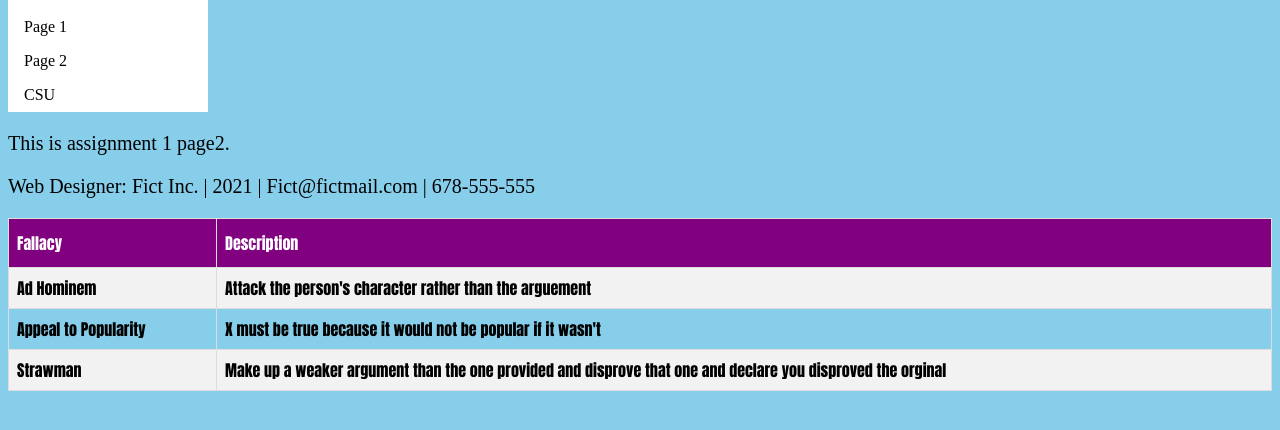
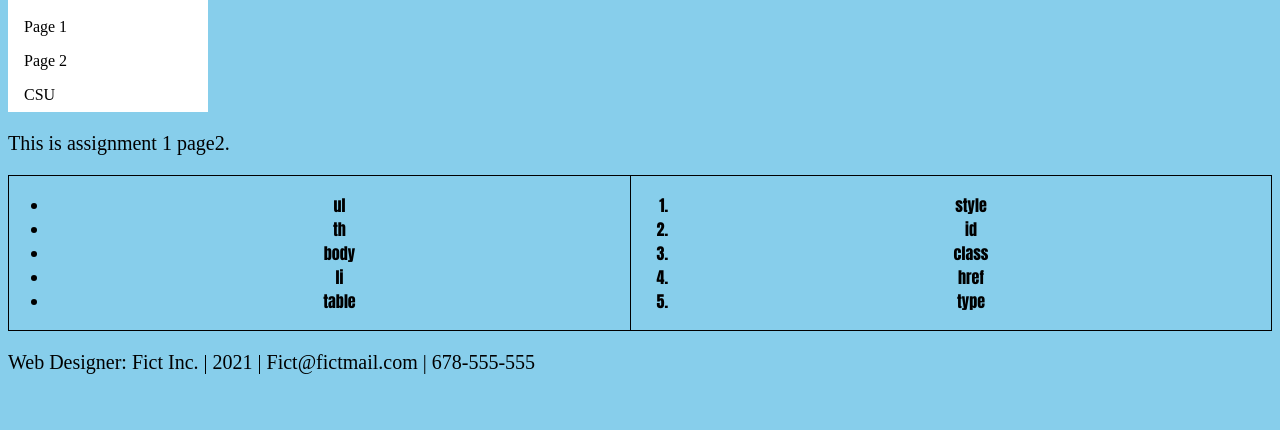
Before and after one commit to BacoJacob/Assignment1, a plain HTML site: page page2.html in a window 1280 px wide. Shown: the part 132-562 px from the top of the page. Drawn offline with Linux system fonts and the light colour scheme.

Commit message:
fixed bugs and made it so it fit the the assignment more

```diff
--- a/page2.html
+++ b/page2.html
@@ -13,7 +13,7 @@
       <div id="bannerimage"></div>
     </header>
     <nav>
-      <ul>
+      <ul class="nav">
         <li><a href="index.html">Home</a></li>
         <li><a href="page1.html">Page 1</a></li>
         <li><a href="page2.html">Page 2</a></li>
@@ -24,21 +24,26 @@
       <p>This is assignment 1 page2.</p>
       <table id="fallacy">
         <tr>
-          <th>Fallacy</th>
-          <th>Description</th>
+          <th>
+              <ul>
+                <li>ul</li>
+                <li>th</li>
+                <li>body</li>
+                <li>li</li>
+                <li>table</li>
+              </ul>
+          </th>
+          <th>
+            <ol>
+                <li>style</li>
+                <li>id</li>
+                <li>class</li>
+                <li>href</li>
+                <li>type</li>
+            </ol>
+          </th>
         </tr>
-        <tr>
-          <td>Ad Hominem</td>
-          <td>Attack the person's character rather than the arguement</td>
-        </tr>
-        <tr>
-          <td>Appeal to Popularity</td>
-          <td>X must be true because it would not be popular if it wasn't</td>
-        </tr>
-        <tr>
-          <td>Strawman</td>
-          <td>Make up a weaker argument than the one provided and disprove that one and declare you disproved the orginal</td>
-        </tr>
+      </table>
     </main>
     <footer>
       <p>Web Designer: Fict Inc. | 2021 | Fict@fictmail.com | 678-555-555</p>
--- a/style.css
+++ b/style.css
@@ -1,12 +1,12 @@
 #bannerimage {
   width: 100%;
-  background-image: url("banner.jpg");
+  background-image: url("images/banner.jpg");
   height: 100px;
   background-repeat: no-repeat;
   background-attachment: fixed;
   background-size: cover;
 }
-ul {
+ul.nav {
   list-style-type: none;
   margin: 0;
   padding: 0;
@@ -38,16 +38,3 @@ table, th, td{
   border-collapse: collapse;
   width: 100%;
 }
-#fallacy td, #fallacy th {
-  border: 1px solid #ddd;
-  padding: 8px;
-}
-#fallacy tr:nth-child(even){background-color: #f2f2f2;}
-#fallacy tr:hover{background-color: #ddd;}
-#fallacy th {
-  padding-top: 12px;
-  padding-bottom: 12px;
-  text-align: left;
-  background-color: purple;
-  color: white;
-}
```
Also changed, not shown: index.html (+1 -1 lines), page1.html (+1 -1 lines), 2 other files.
